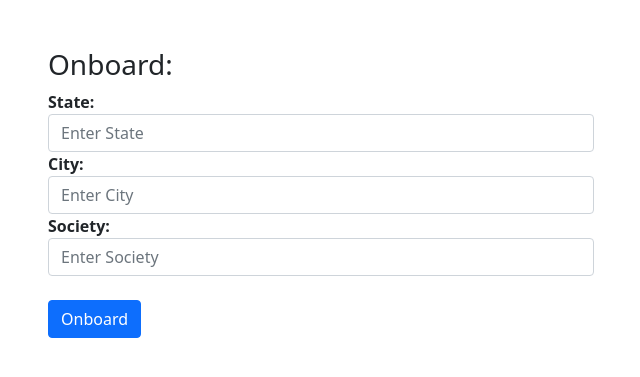
After one commit to Rajanpandey/Society-Covid, a PHP site: page /onboard.php in a window 1280 px wide. The commit adds this page. Shown: the top 377 px of the page, without its empty margins (319-959 px from the left). Run offline with PHP 8.4, Linux system fonts and the light colour scheme.

Commit message:
self service for onboarding tenant added

```diff
--- a/dynamicUrl.php
+++ b/dynamicUrl.php
@@ -1,6 +1,7 @@
 <?php
 require('connect.php');
-include('config.php');
+
+$config = include 'config.php';
 $pages = $config['All'];
 
 $url = strip_tags($_SERVER['REQUEST_URI']);
--- a/header.php
+++ b/header.php
@@ -1,7 +1,7 @@
 <?php
-    include('config.php');
     include('tenant.php');
 
+    $config = include 'config.php';
     $pages = $config['All'];
     $availableFeatures = $config[$society];
 ?>
--- a/home.php
+++ b/home.php
@@ -1,5 +1,4 @@
 <?php
-include('config.php');
 include('tenant.php');
 include('header.php');
 require('connect.php');
@@ -10,6 +9,7 @@ updateViewCount('home');
 $ip = getIpAddress();
 $today = new DateTime();
 
+$config = include 'config.php';
 $availableFeatures = $config[$society];
 
 $query = "SELECT * FROM cases WHERE t_id = '$t_id' ORDER BY date";
--- /dev/null
+++ b/onboard.php
@@ -0,0 +1,56 @@
+<?php
+session_start();
+require('connect.php');
+
+if(isset($_POST['onboard'])) {
+    $state = mysqli_real_escape_string($conn, trim($_POST['state']));
+    $city = mysqli_real_escape_string($conn, trim($_POST['city']));
+    $society = mysqli_real_escape_string($conn, trim($_POST['society']));
+
+    $tenantQuery = "INSERT INTO tenant (state, city, society) VALUES ('$state', '$city', '$society')";
+
+    if(mysqli_query($conn, $tenantQuery)) {
+        $config = include 'config.php';
+        $config[$society] = ['vaccine.php'];
+        file_put_contents('config.php', '<?php return ' . var_export($config, true) . ';');
+        echo "<script type=\"text/javascript\"> alert('Tenant Onboarded!'); location.href = 'onboard.php'; </script>";
+    } else {
+        echo "Error: <br>" . mysqli_error($conn);
+    }
+}
+
+mysqli_close($conn);
+?>
+
+<!DOCTYPE html>
+<html>
+<head>
+    <title>Onboard Panel</title>
+    <link href="css/footer.css" rel="stylesheet">
+    <link href="https://cdn.jsdelivr.net/npm/bootstrap@5.0.0-beta2/dist/css/bootstrap.min.css" rel="stylesheet" integrity="sha384-BmbxuPwQa2lc/FVzBcNJ7UAyJxM6wuqIj61tLrc4wSX0szH/Ev+nYRRuWlolflfl" crossorigin="anonymous">
+</head>
+<body>
+    <div class="container">
+        <div class="row pt-5">
+            <div class="col-6 offset-3">
+                <h3 class="ml-3">Onboard:</h3>
+                <form action="" method="POST" class="form-inline">
+                    <div class="form-group">
+                        <label for="state" class="ml-3"><b>State:</b></label>
+                        <input type="text" class="form-control ml-2" name="state" placeholder="Enter State" required>
+
+                        <label for="city" class="ml-3"><b>City:</b></label>
+                        <input type="text" class="form-control ml-2" name="city" placeholder="Enter City" required>
+
+                        <label for="society" class="ml-3"><b>Society:</b></label>
+                        <input type="text" class="form-control ml-2" name="society" placeholder="Enter Society" required>
+
+                        <br/>
+                        <button type="submit" name="onboard" class="btn btn-primary ml-3">Onboard</button>
+                    </div>
+                </form>
+            </div>
+        </div>
+    </div>
+</body>
+</html>
```
Also changed, not shown: config.php (+29 -7 lines), .htaccess.
